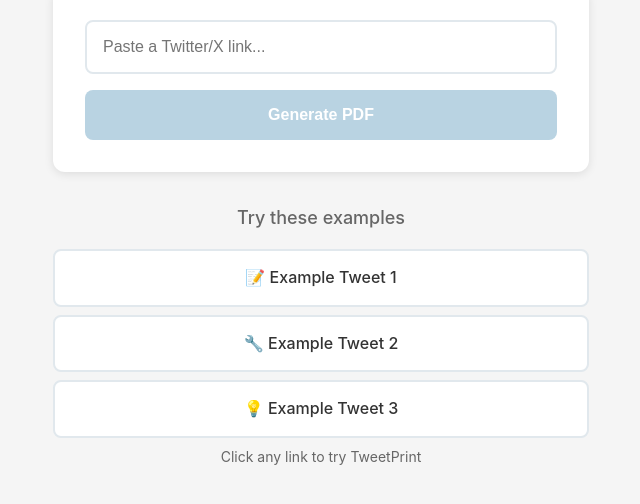
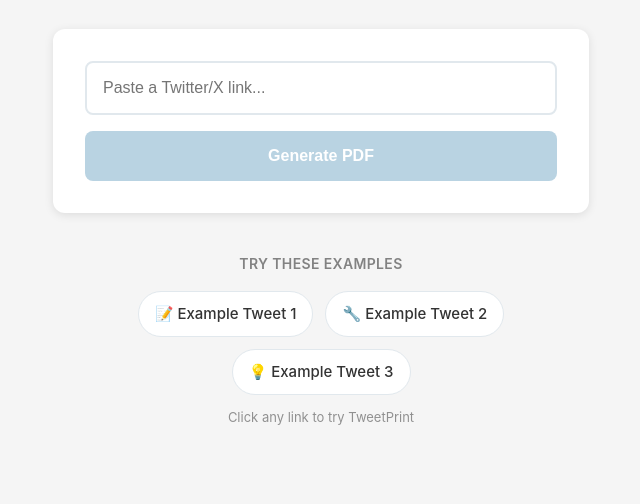
Before and after one commit to jellydn/tweet-print, a website with bundled scripts: page public/index.html in a window 1280 px wide. Shown: the part 230-734 px from the top of the page, without its empty margins (319-959 px from the left). Built offline with nearby package versions, Linux system fonts and the light colour scheme.

Commit message:
style: improve examples section styling and thread timestamp rendering

```diff
--- a/public/css/styles.css
+++ b/public/css/styles.css
@@ -372,43 +372,54 @@ input[type="text"].error {
 }
 
 .examples-section {
-	margin-top: 2rem;
+	margin-top: 2.5rem;
 	text-align: center;
 }
 
 .examples-section h2 {
 	color: var(--text-color-secondary);
-	font-size: 1.125rem;
-	font-weight: 500;
+	font-size: 0.875rem;
+	font-weight: 600;
+	letter-spacing: 0.025em;
+	text-transform: uppercase;
 	margin-bottom: 1rem;
+	opacity: 0.8;
 }
 
 .example-links {
 	display: flex;
-	flex-direction: column;
-	gap: 0.5rem;
-	margin-bottom: 0.5rem;
+	flex-wrap: wrap;
+	justify-content: center;
+	gap: 0.75rem;
+	margin-bottom: 0.75rem;
 }
 
 .example-link {
-	display: block;
-	padding: 0.875rem 1.25rem;
+	display: inline-flex;
+	align-items: center;
+	gap: 0.5rem;
+	padding: 0.625rem 1rem;
 	background: var(--surface-color);
-	border: 2px solid var(--border-color);
-	border-radius: 8px;
+	border: 1px solid var(--border-color);
+	border-radius: 100px;
 	color: var(--text-color);
 	text-decoration: none;
-	transition: all 0.2s;
+	transition: all 0.2s ease;
 	font-weight: 500;
+	font-size: 0.9375rem;
+	white-space: nowrap;
 }
 
 .example-link:hover {
 	border-color: var(--primary-color);
 	color: var(--primary-color);
-	background: rgba(29, 161, 242, 0.05);
+	background: rgba(29, 161, 242, 0.08);
+	transform: translateY(-1px);
+	box-shadow: 0 2px 8px rgba(29, 161, 242, 0.15);
 }
 
 .examples-note {
 	color: var(--text-color-secondary);
-	font-size: 0.875rem;
+	font-size: 0.8125rem;
+	opacity: 0.7;
 }
--- a/public/js/app.js
+++ b/public/js/app.js
@@ -23,7 +23,7 @@ function clearError() {
 	errorMessage.classList.remove("visible");
 }
 
-function renderTweet(tweet, showHeader = true) {
+function renderTweet(tweet, showHeader = true, showTimestamp = true) {
 	const imagesHtml =
 		tweet.imageUrls && tweet.imageUrls.length > 0
 			? `<div class="tweet-images">
@@ -83,6 +83,10 @@ function renderTweet(tweet, showHeader = true) {
 			</div>`
 		: "";
 
+	const timestampHtml = showTimestamp
+		? `<div class="tweet-timestamp">${formatDate(tweet.timestamp)}</div>`
+		: "";
+
 	return `
 		<div class="tweet">
 			${headerHtml}
@@ -91,7 +95,7 @@ function renderTweet(tweet, showHeader = true) {
 			${videoHtml}
 			${linkCardHtml}
 			${quotedTweetHtml}
-			<div class="tweet-timestamp">${formatDate(tweet.timestamp)}</div>
+			${timestampHtml}
 		</div>
 	`;
 }
@@ -132,7 +136,7 @@ function renderPreview(data) {
 			<div class="thread-header">
 				<span class="thread-count">${tweets.length} tweets</span>
 			</div>
-			${tweets.map((tweet) => renderTweet(tweet, false)).join("")}
+			${tweets.map((tweet, index) => renderTweet(tweet, false, index === tweets.length - 1)).join("")}
 		`;
 	}
 
```
